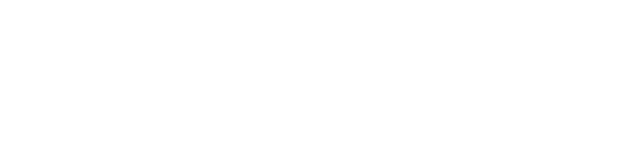
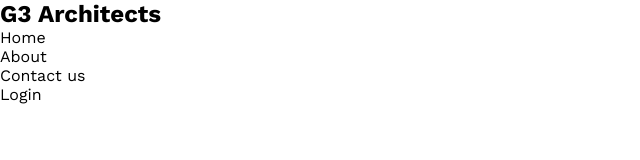
Before and after one commit to SojibAhmed114/Modules-9, a plain HTML site: page index.html in a window 1280 px wide. Shown: the whole page, without its empty margins (0-640 px from the left). Drawn offline with nearby package versions, Linux system fonts and the light colour scheme.

Commit message:
google font added

```diff
--- a/index.html
+++ b/index.html
@@ -3,10 +3,31 @@
 <head>
     <meta charset="UTF-8">
     <meta name="viewport" content="width=device-width, initial-scale=1.0">
+<!-- google font link -->
+    <link rel="preconnect" href="https://fonts.googleapis.com">
+    <link rel="preconnect" href="https://fonts.gstatic.com" crossorigin>
+    <link href="https://fonts.googleapis.com/css2?family=Work+Sans:wght@400;600;700&display=swap" rel="stylesheet">
+
     <title>Website</title>
     <link rel="stylesheet" href="style.css">
 </head>
 <body>
+    <header>
+        <nav>
+            <h2>G3 Architects</h2>
+            <ul>
+                <li>Home</li>
+                <li>About</li>
+                <li>Contact us</li>
+                <li>Login</li>
+            </ul>
+        </nav>
+    </header>
+    <main>
 
+    </main>
+    <footer>
+
+    </footer>
 </body>
 </html>
--- a/style.css
+++ b/style.css
@@ -0,0 +1,5 @@
+*{
+    padding: 0;
+    margin: 0;
+    font-family: 'Work Sans', sans-serif;
+}
```
